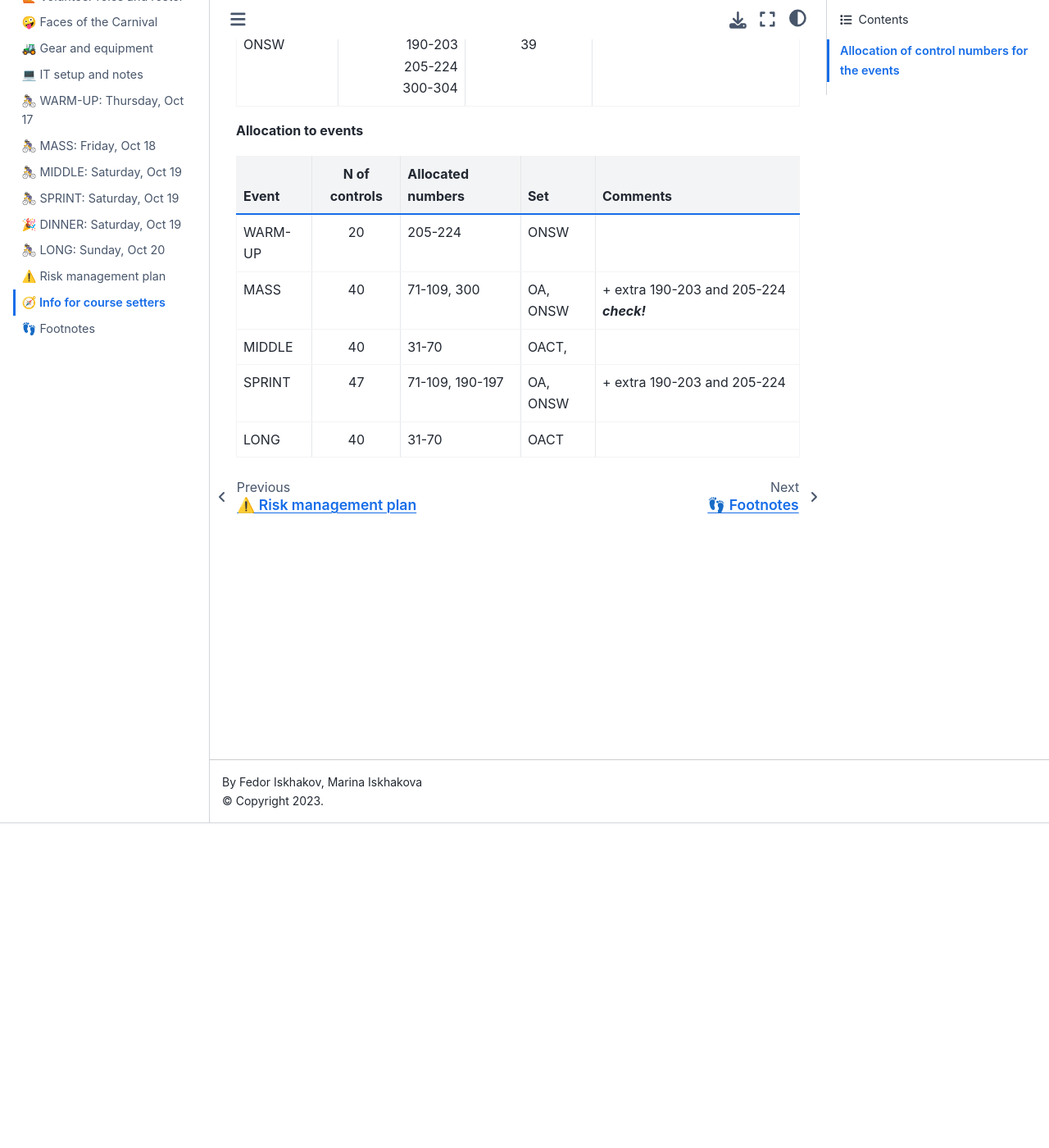
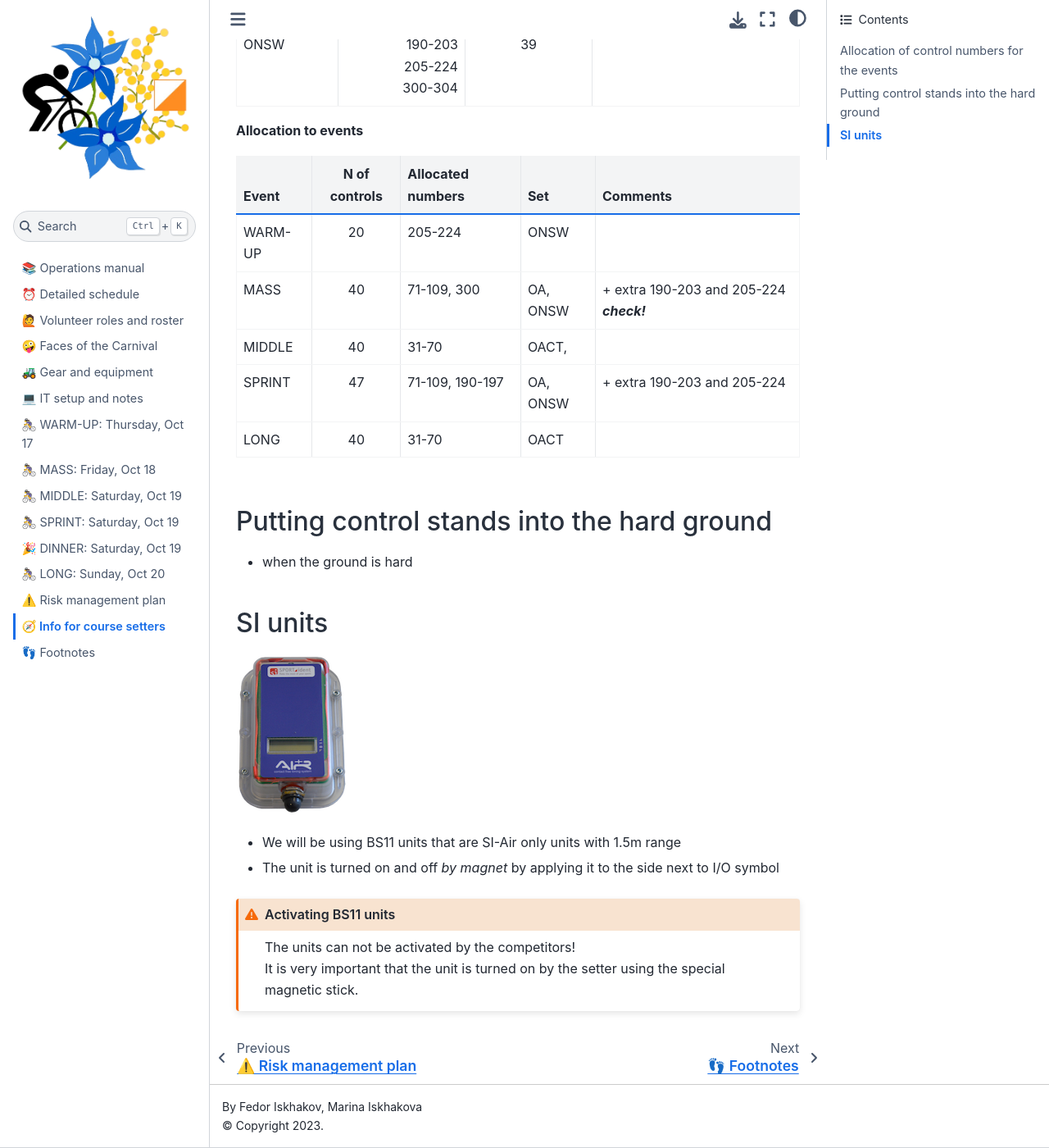
Before and after one commit to fediskhakov/mtbo2024champ, a Jupyter Book: the page built from 09.course_setting.md, in a window 1280 px wide and 1400 px high, scrolled down 396 px. Shown: the whole window at 82% size. Built offline with Jupyter Book 1.0.4 settings and Sphinx 7.4.7 and the Sphinx Book theme 1.1.4, drawn with Linux system fonts in a browser that asks for light colours.

Commit message:
A bit of clean up

````diff
--- a/09.course_setting.md
+++ b/09.course_setting.md
@@ -18,3 +18,22 @@
 | MIDDLE | 40 | 31-70 | OACT, | |
 | SPRINT | 47 | 71-109, 190-197 | OA, ONSW | + extra 190-203 and 205-224 |
 | LONG | 40 | 31-70 | OACT | |
+
+## Putting control stands into the hard ground
+
+- when the ground is hard
+
+
+## SI units
+
+![bs11bs](_static/img/bs11bs.png)
+
+- We will be using BS11 units that are SI-Air only units with 1.5m range
+- The unit is turned on and off *by magnet* by applying it to the side next to I/O symbol
+
+```{admonition} Activating BS11 units
+:class: caution
+
+The units can not be activated by the competitors!
+It is very important that the unit is turned on by the setter using the special magnetic stick.
+```
````
Also changed, not shown: 01.schedule.md (+1 -0 lines), 03.equipment.md (+1 -0 lines), 1_WarmUp_Fedor.jpeg (deleted), 1_WarmUp_JimAnderson.jpg (deleted), 1_WarmUp_Marina.jpg (deleted), 2_MASS_Belinda.jpg (deleted), 2_MASS_CathyHogg.jpg (deleted), 3_MIDDLE_EmilyWalter.jpg (deleted), 3_MIDDLE_MichaelReed.jpg (deleted), 3_MIDDLE_TomWalter.jpg (deleted), 4_SPRINT_CathChalmers.jpg (deleted), 4_SPRINT_EoinRothery.jpg (deleted), 5_LONG_Fedor.jpg (deleted), 5_LONG_Marina.jpg (deleted), 1 more files.
